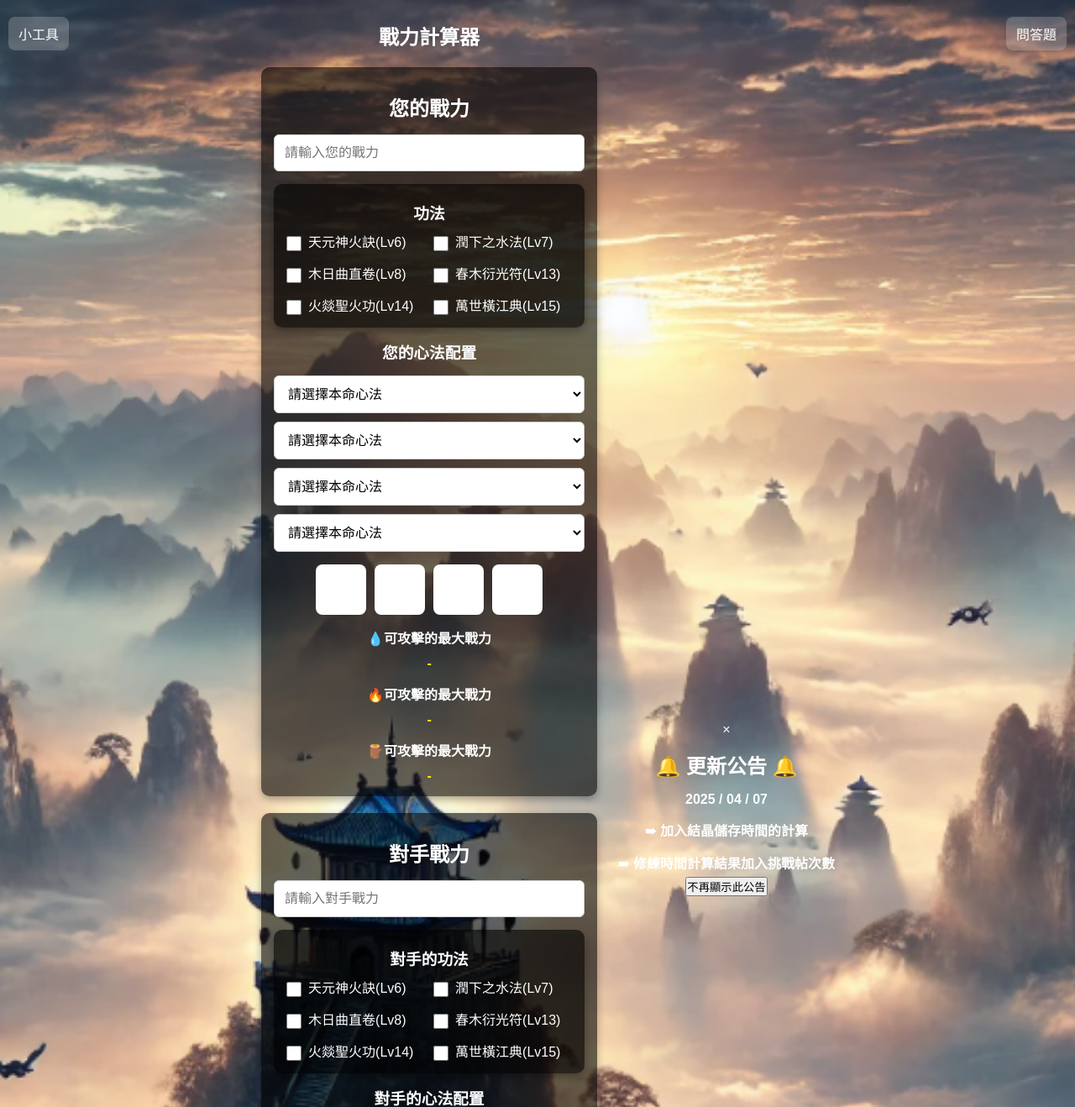
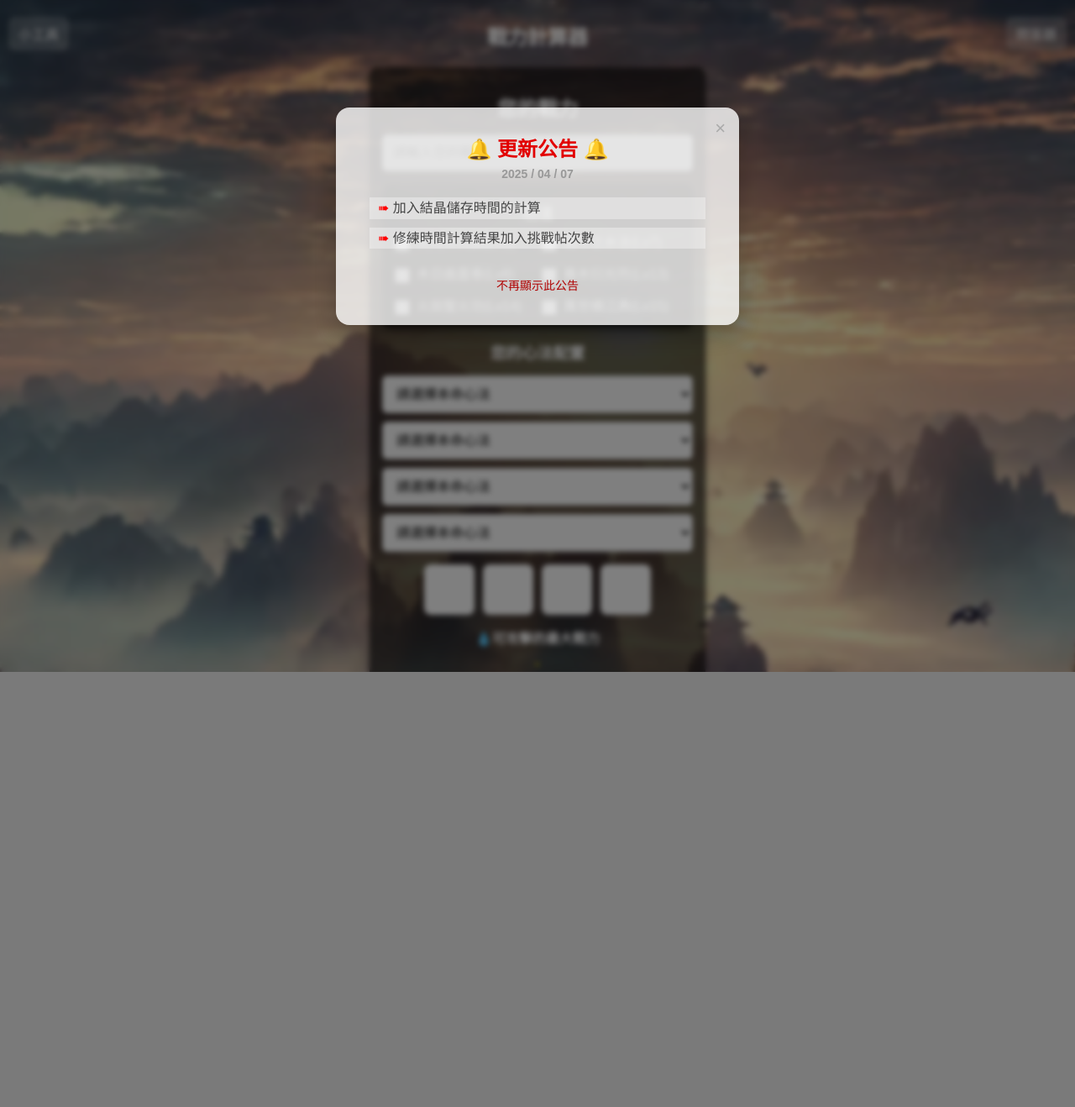
Before and after one commit to Chung03016/chung03016.github.io, a PHP site: page /wpcp.html in a window 1280 px wide. Shown: the top 1318 px of the page at 84% size. After the commit the page ends 800 px from the top, so only its background shows below. Run offline with PHP 8.4, Linux system fonts and the light colour scheme.

Commit message:
Update styles.css

```diff
--- a/css/styles.css
+++ b/css/styles.css
@@ -282,3 +282,106 @@
     font-size: 12px;
   }
 }
+
+/* 🧊 更新公告 Modal 專屬樣式 */
+.update-modal {
+  display: none;
+  position: fixed;
+  z-index: 9999;
+  left: 0;
+  top: 0;
+  width: 100%;
+  height: 100%;
+  background: rgba(0, 0, 0, 0.5);
+  backdrop-filter: blur(3px);
+}
+
+.update-modal-content {
+  background: rgba(255, 255, 255, 0.8);
+  border-radius: 16px;
+  padding: 30px 40px;
+  max-width: 480px;
+  width: 90%;
+  margin: 10% auto;
+  position: relative;
+  box-shadow: 0 12px 28px rgba(0, 0, 0, 0.25);
+  animation: slideFadeIn 0.3s ease-out;
+  font-family: "Segoe UI", "Noto Sans TC", sans-serif;
+}
+
+.update-header h2 {
+  margin: 0;
+  font-size: 24px;
+  color: #e20000;
+}
+
+.update-date {
+  margin-top: 6px;
+  color: #999;
+  font-size: 14px;
+}
+
+.update-body {
+  margin-top: 20px;
+}
+
+.update-body p {
+  margin: 10px 0;
+  font-size: 16px;
+  color: #444;
+  line-height: 1.6;
+  text-align: left;
+  background-color: #ffffff59;
+  font-weight: 500;
+}
+
+.update-body p span {
+  color: #ff0000;
+  margin-left: 10px;
+}
+
+.update-close {
+  position: absolute;
+  top: 12px;
+  right: 16px;
+  font-size: 22px;
+  color: #aaa;
+  cursor: pointer;
+  transition: color 0.2s;
+}
+
+.update-close:hover {
+  color: #333;
+}
+.update-footer {
+  display: flex;
+  justify-content: center;
+  gap: 10px;
+  margin-top: 25px;
+}
+
+.update-footer button {
+  padding: 8px 16px;
+  border: none;
+  border-radius: 6px;
+  font-size: 14px;
+  cursor: pointer;
+  background-color: transparent;
+  color: #333;
+}
+
+.update-footer .danger {
+  background-color: transparent;
+  color: #b00000;
+}
+
+@keyframes slideFadeIn {
+  from {
+    opacity: 0;
+    transform: translateY(-15px);
+  }
+  to {
+    opacity: 1;
+    transform: translateY(0);
+  }
+}
```
